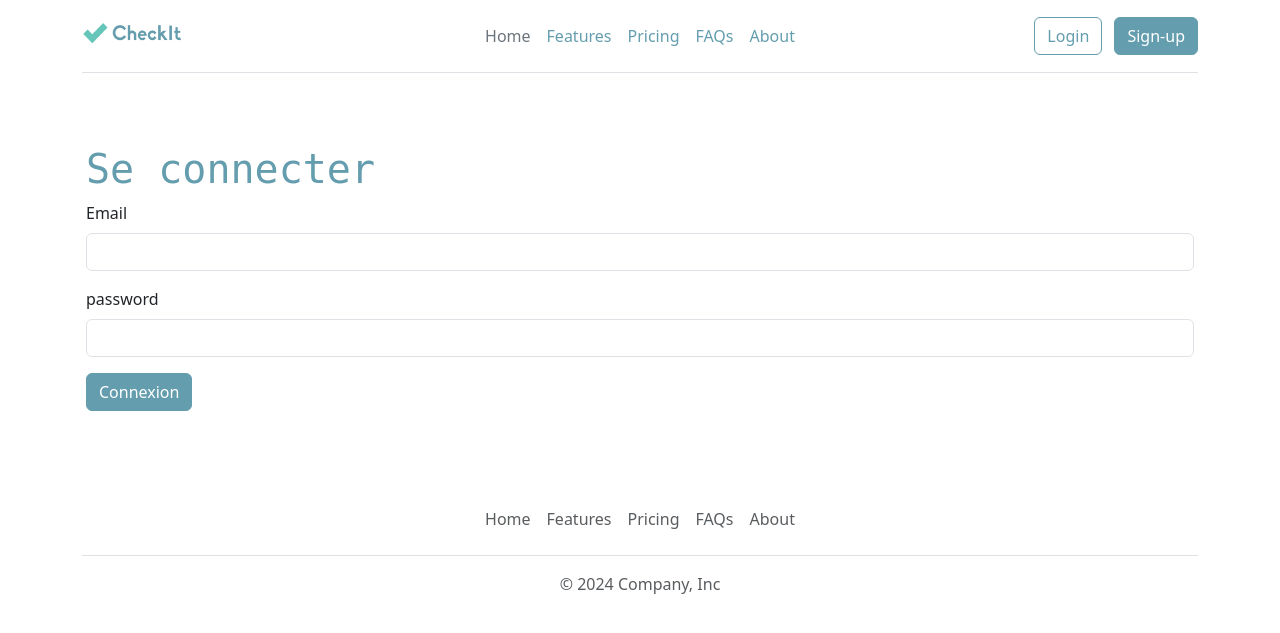
After one commit to AuroreAile/TodoList, a PHP site: page /login.php in a window 1280 px wide. The commit adds this page. Shown: the top 633 px of the page. Run offline with PHP 8.4, Linux system fonts and the light colour scheme.

Commit message:
verification mot de passe

```diff
--- /dev/null
+++ b/lib/pdo.php
@@ -0,0 +1,10 @@
+<?php
+try
+{
+$pdo = new PDO("mysql:dbname=studi_checkit;host=localhost;charset=utf8mb4", "root", "");
+}
+catch (Exception $e)
+{
+die('Erreur : ' . $e->getMessage());
+}
+?>
--- /dev/null
+++ b/lib/user.php
@@ -0,0 +1,24 @@
+<?php
+
+#vérifier le login et le mot de passe de l'utilisateursont bien dans la base de données
+function verifyUserLoginPassword (PDO $pdo, string $email, string $password):bool|array
+{
+    $query = $pdo->prepare("SELECT * FROM user WHERE email = :email"); //récupérer l'utilisateur par l'email
+    $query->bindValue(':email', $email, PDO::PARAM_STR);
+    $query->execute();
+    //fetch() nous permet de récupérer une seule ligne
+    $user = $query->fetch(PDO::FETCH_ASSOC);
+    //$result est un tableau association qu’on peut manipuler comme on l’a vu précédemment
+
+    if($user && password_verify($password, $user['password'])){
+        /*verif ok
+        var_dump(password_verify($password, $user['password']));*/
+        return $user;
+    }
+        else {
+           //email ou password incorrect
+        return false; //si pas utilisateur connu dans la base de données => false
+    }
+
+//$2y$10$u9GAzZu2eSrtqk9PHhlXQOIYI0l0jB8CO6kiBzbZJ4dah93BAaXMq
+}
--- /dev/null
+++ b/login.php
@@ -0,0 +1,53 @@
+<?php
+    require_once __DIR__."/templates/header.php";
+    require_once __DIR__."/lib/pdo.php";
+    require_once __DIR__."/lib/user.php";
+
+    //tableau d'erreur
+    $errors = [];
+
+    if (isset($_POST['loginUser'])) {// isset : vérifier si une variable a bien été définie
+        //echo "formulaire envoyé";
+        $user = verifyUserLoginPassword($pdo, $_POST['email'], $_POST['password']);
+        //stocker utilisateur
+
+        if($user) {
+            //on va le connecter => session
+        }
+        else {
+            //afficher une erreur.
+            $errors[] ="Email ou mot de passe incorrect";
+        }
+
+    }
+
+?>
+
+    <div class="container col-xxl-8 px-3 py-5">
+        <h1>Se connecter</h1>
+
+        <?php
+            //appeler les erreurs
+            foreach ($errors as $error) {?>
+            <div class="alert alert-danger" role="alert"> <!-- raccourci echo ?=-->
+                <?=$error; ?>
+            </div>
+            <?php }
+        ?>
+
+        <form method="post" action="">
+            <div class="mb-3">
+                <label for="email" class="form-label">Email</label>
+                <input type="email" name="email" class="form-control">
+            </div>
+            <div class="mb-3">
+                <label for="password" class="form-label">password</label>
+                <input type="password" name="password" class="form-control">
+            </div>
+
+            <input type="submit" name="loginUser" value="Connexion" class="btn btn-primary">
+
+        </form>
+    </div>
+
+<?php require_once __DIR__."/templates/footer.php" ?>
--- /dev/null
+++ b/templates/footer.php
@@ -0,0 +1,16 @@
+    <div class="container">
+        <footer class="py-3 my-4">
+            <ul class="nav justify-content-center border-bottom pb-3 mb-3">
+                <li class="nav-item"><a href="#" class="nav-link px-2 text-body-secondary">Home</a></li>
+                <li class="nav-item"><a href="#" class="nav-link px-2 text-body-secondary">Features</a></li>
+                <li class="nav-item"><a href="#" class="nav-link px-2 text-body-secondary">Pricing</a></li>
+                <li class="nav-item"><a href="#" class="nav-link px-2 text-body-secondary">FAQs</a></li>
+                <li class="nav-item"><a href="#" class="nav-link px-2 text-body-secondary">About</a></li>
+            </ul>
+            <p class="text-center text-body-secondary">© 2024 Company, Inc</p>
+        </footer>
+    </div>
+
+    <script src="https://cdn.jsdelivr.net/npm/bootstrap@5.3.3/dist/js/bootstrap.bundle.min.js" integrity="sha384-YvpcrYf0tY3lHB60NNkmXc5s9fDVZLESaAA55NDzOxhy9GkcIdslK1eN7N6jIeHz" crossorigin="anonymous"></script>
+</body>
+</html>
--- /dev/null
+++ b/templates/header.php
@@ -0,0 +1,33 @@
+<!DOCTYPE html>
+<html lang="en">
+<head>
+    <meta charset="UTF-8">
+    <meta name="viewport" content="width=device-width, initial-scale=1.0">
+    <title>Document</title>
+    <link href="https://cdn.jsdelivr.net/npm/bootstrap@5.3.3/dist/css/bootstrap.min.css" rel="stylesheet" integrity="sha384-QWTKZyjpPEjISv5WaRU9OFeRpok6YctnYmDr5pNlyT2bRjXh0JMhjY6hW+ALEwIH" crossorigin="anonymous">
+    <link rel="stylesheet" href="/assets/css/override-bootstrap.css">
+    <link rel="stylesheet" href="https://cdn.jsdelivr.net/npm/bootstrap-icons@1.11.3/font/bootstrap-icons.min.css">
+</head>
+<body>
+    <div class="container">
+        <header class="d-flex flex-wrap align-items-center justify-content-center justify-content-md-between py-3 mb-4 border-bottom">
+            <div class="col-md-3 mb-2 mb-md-0">
+                <a href="/" class="d-inline-flex link-body-emphasis text-decoration-none">
+                <img src="/assets/images/logo-checkit.png" alt="Logo Checklist" width="100">
+                </a>
+            </div>
+
+            <ul class="nav col-12 col-md-auto mb-2 justify-content-center mb-md-0">
+                <li><a href="#" class="nav-link px-2 link-secondary">Home</a></li>
+                <li><a href="#" class="nav-link px-2">Features</a></li>
+                <li><a href="#" class="nav-link px-2">Pricing</a></li>
+                <li><a href="#" class="nav-link px-2">FAQs</a></li>
+                <li><a href="#" class="nav-link px-2">About</a></li>
+            </ul>
+
+            <div class="col-md-3 text-end">
+                <a href="login.php" class="btn btn-outline-primary me-2">Login</a>
+                <button type="button" class="btn btn-primary">Sign-up</button>
+            </div>
+        </header>
+    </div>
```
Also changed, not shown: demo_sql_injection.php (added, +12 -0 lines), index.php (+6 -39 lines).
